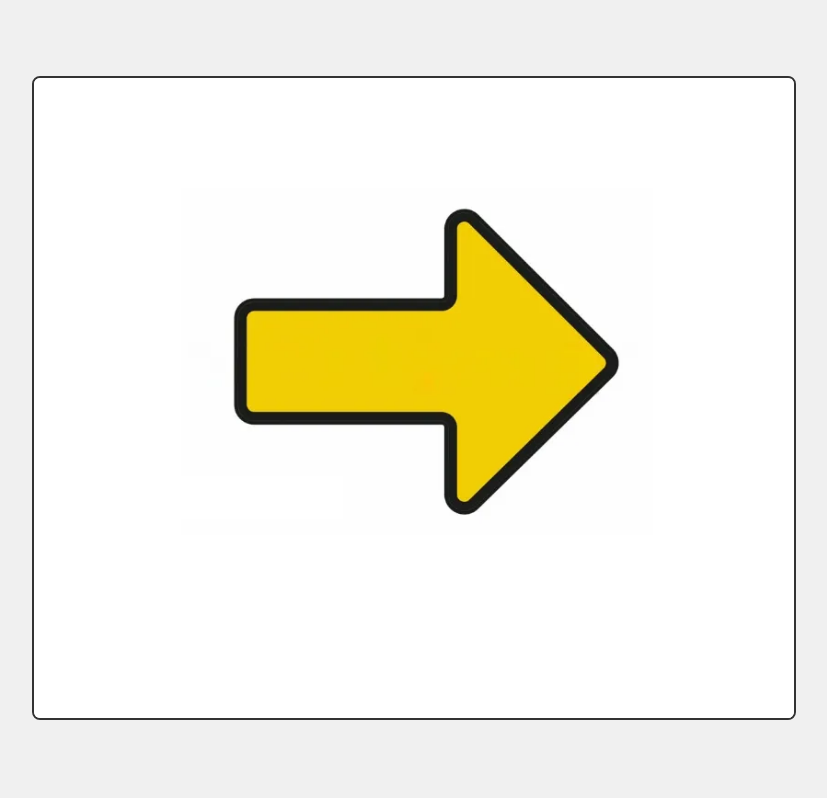
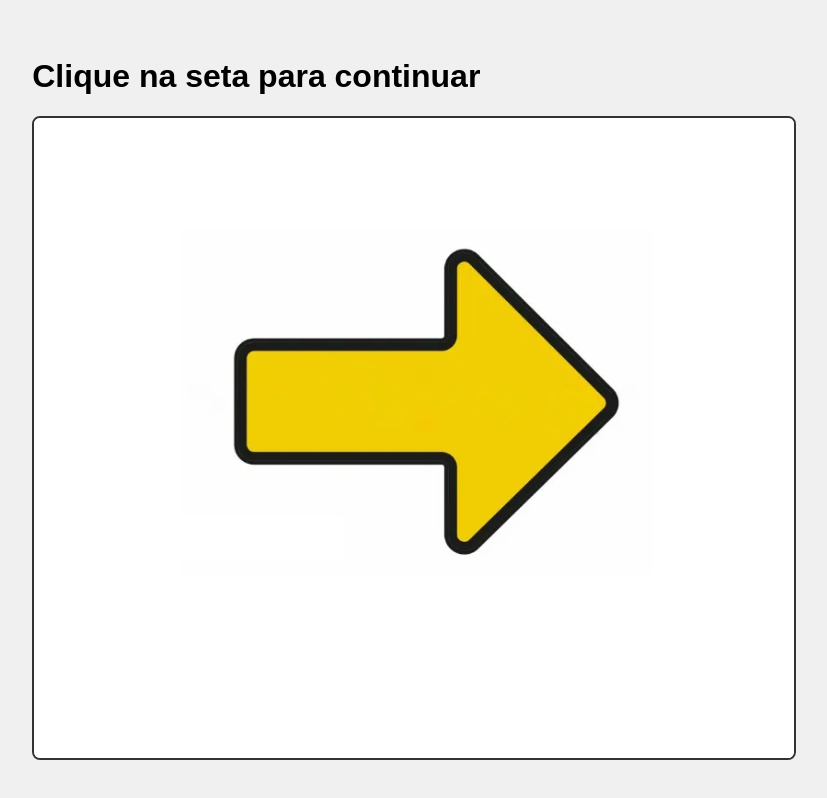
Before and after one commit to victorxx/redirecionae00, a plain HTML site: page index.html in a window 1280 px wide. Shown: the whole page, without its empty margins (226-1053 px from the left). Drawn offline with Linux system fonts and the light colour scheme.

Commit message:
Update index.html

```diff
--- a/index.html
+++ b/index.html
@@ -62,6 +62,7 @@
 </head>
 <body>
   <main>
+    <h1>Clique na seta para continuar</h1>
     <a href="#" target="_blank" rel="noopener noreferrer" aria-label="Clique para acessar o site exemplo.com" id="ok">
       <img src="seta.webp" alt="Seta indicando direção para redirecionamento" />
     </a>
```
